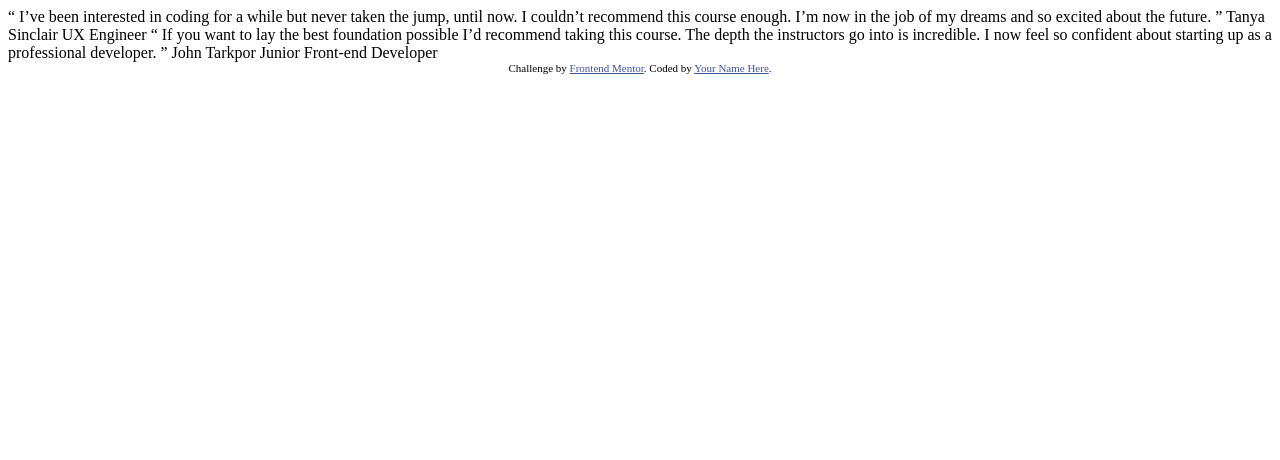
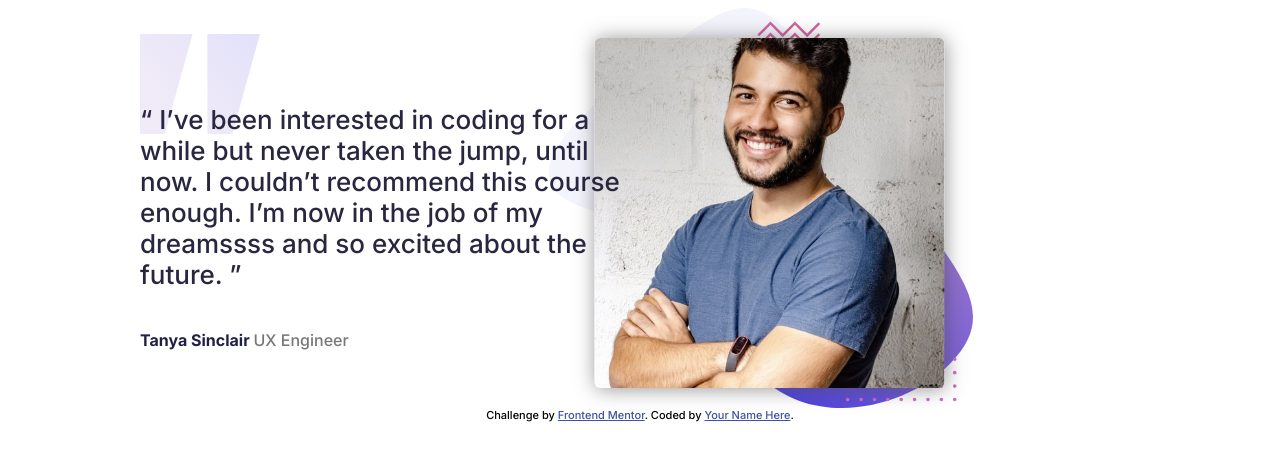
Before and after one commit to amjadsh97/Bootcamp-Testimonials-Slider, a plain HTML site: page index.html in a window 1280 px wide. Drawn offline with Linux system fonts and the light colour scheme.

Commit message:
add images perfectly

```diff
--- a/index.html
+++ b/index.html
@@ -2,37 +2,39 @@
 <html lang="en">
 <head>
     <meta charset="UTF-8">
-  <meta name="viewport" content="width=device-width, initial-scale=1.0"> <!-- displays site properly based on user's device -->
+    <meta name="viewport" content="width=device-width, initial-scale=1.0">
+    <!-- displays site properly based on user's device -->
 
     <link rel="icon" type="image/png" sizes="32x32" href="./images/favicon-32x32.png">
-
+    <link rel="stylesheet" href="reset.css">
+    <link rel="stylesheet" href="style.css">
+    <link href="https://fonts.googleapis.com/css2?family=Inter:wght@300;500;700&display=swap" rel="stylesheet">
     <title>Frontend Mentor | Coding Bootcamp Testimonials Slider</title>
 
-  <!-- Feel free to remove these styles or customise in your own stylesheet 👍 -->
-  <style>
-    .attribution { font-size: 11px; text-align: center; }
-    .attribution a { color: hsl(228, 45%, 44%); }
-  </style>
+
 </head>
 <body>
+<div class="wrapper">
 
-  “ I’ve been interested in coding for a while but never taken the jump, until now.
-  I couldn’t recommend this course enough. I’m now in the job of my dreams and so
-  excited about the future. ”
-
-  Tanya Sinclair
-  UX Engineer
-
-  “ If you want to lay the best foundation possible I’d recommend taking this course.
-  The depth the instructors go into is incredible. I now feel so confident about
-  starting up as a professional developer. ”
-
-  John Tarkpor
-  Junior Front-end Developer
+    <div class="container">
+        <div class="bg-wrapper">
+            <div class="desc--wrapper">
+                <p class="description">“ I’ve been interested in coding for a
+                    while but never taken the jump, until now.
+                    I couldn’t recommend this course enough. I’m now in the job
+                    of my dreamssss and so
+                    excited about the future. ”</p>
+                <p class="author">Tanya Sinclair <span class="author--category">
+        UX Engineer</span></p>
+            </div>
+            <img src="images/image-john.jpg" class="person--img" alt="">
+        </div>
+    </div>
 
     <div class="attribution">
         Challenge by <a href="https://www.frontendmentor.io?ref=challenge" target="_blank">Frontend Mentor</a>.
         Coded by <a href="#">Your Name Here</a>.
     </div>
+</div>
 </body>
 </html>
--- /dev/null
+++ b/style.scss
@@ -0,0 +1,81 @@
+body {
+    font-family: 'Inter', sans-serif;
+}
+
+$dark-blue: hsl(240, 38%, 20%);
+$grayish-Blue: hsl(240, 18%, 77%);
+
+
+@mixin flexItemsCenter($direction) {
+    display: flex;
+    flex-direction: $direction;
+    justify-content: space-between;
+    align-items: center;
+}
+
+.wrapper {
+    max-width: 1000px;
+    margin-left: auto;
+    margin-right: auto;
+}
+
+.side-wrapper {
+    @include flexItemsCenter(row);
+}
+
+.bg-wrapper {
+    display: grid;
+    grid-template-columns: 1fr 1fr;
+    background-image: url(images/pattern-bg.svg);
+    background-size: contain;
+    background-position-x: right;
+    background-repeat: no-repeat;
+    background-position: right 29% top;
+    width: 100%;
+    height: 400px;
+}
+
+.desc--wrapper {
+    position: relative;
+    z-index: 1;
+}
+
+.description {
+    background: url(images/pattern-quotes.svg) no-repeat top  left;
+    height: 200px;
+    font-size: 26px;
+    padding-top: 70px;
+    color: #29273F;
+}
+
+.author {
+    color: $dark-blue;
+    font-weight: 700;
+}
+
+.author--category {
+    color: #777777;
+    font-weight: 500;
+}
+
+.person--img {
+    position: relative;
+    max-width: 400px;
+    display: block;
+    transform: translate(-13%, 4%);
+    height: 350px;
+    margin-top: 16px;
+    border-radius: 6px;
+    box-shadow: 1px 1px 20px #4c4c4c99;
+}
+
+
+
+.attribution {
+    font-size: 11px;
+    text-align: center;
+}
+
+.attribution a {
+    color: hsl(228, 45%, 44%);
+}
```
Also changed, not shown: style.css (added), 1 other file. Lines whose indentation alone changed are shown as unchanged.
